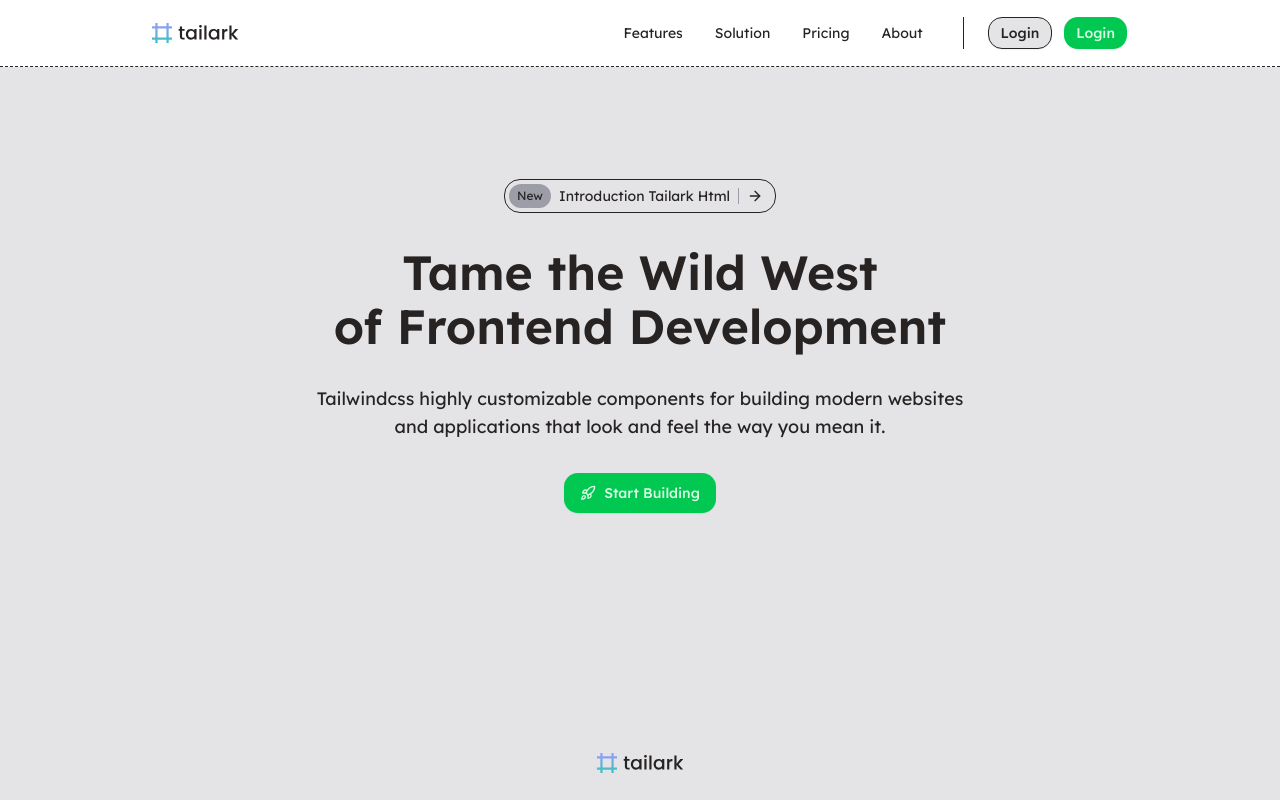
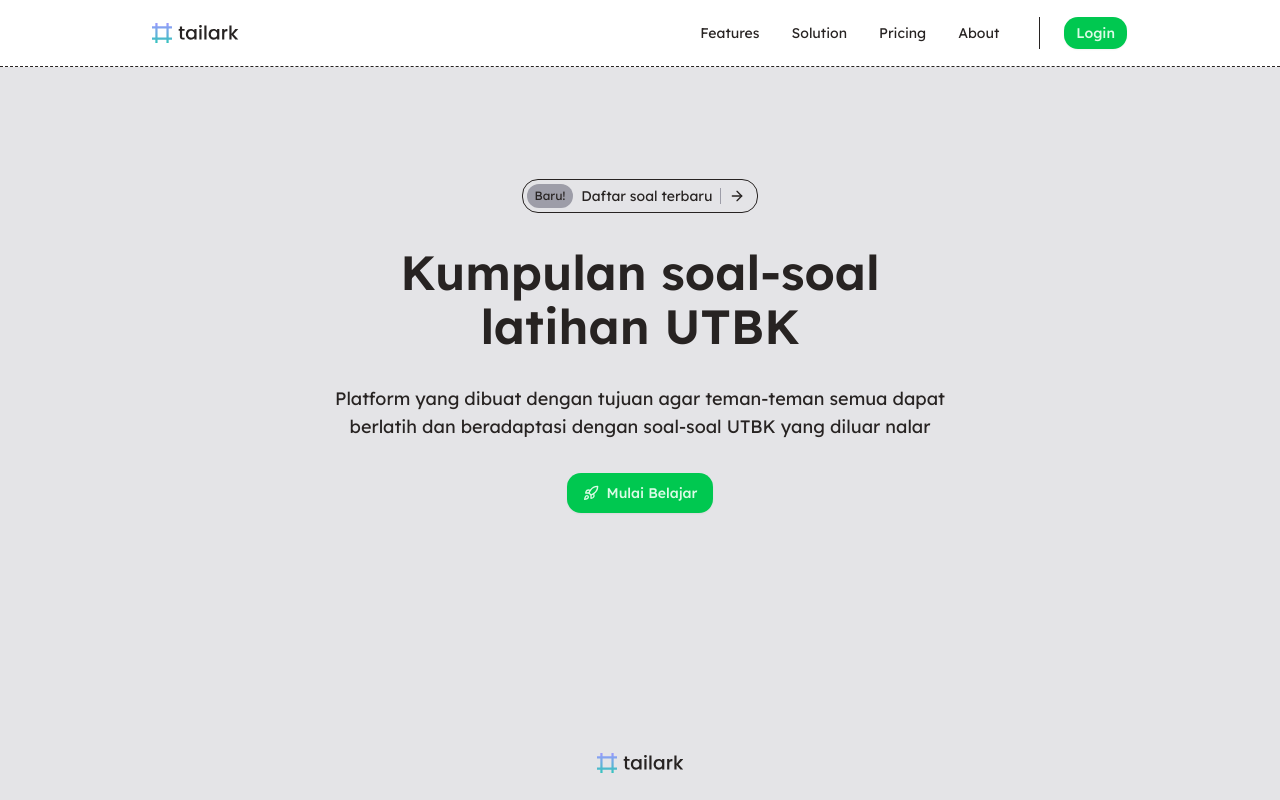
Before and after one commit to Treexle/belajar-utbk, a Next.js app: page / in a window 1280 px wide. Shown: the top 800 px of the page. Built offline with nearby package versions, Linux system fonts and the light colour scheme.

Commit message:
Hero : Adding Headline text

```diff
--- a/src/components/hero-section.tsx
+++ b/src/components/hero-section.tsx
@@ -57,7 +57,7 @@ export default function HeroSection() {
                       <li key={index}>
                         <Link
                           href={item.href}
-                          className="text-muted-foreground transition-transform hover:scale-125 hover:shadow-foreground block duration-150"
+                          className="text-muted-foreground transition-transform hover:underline block duration-150"
                         >
                           <span>{item.name}</span>
                         </Link>
@@ -65,18 +65,13 @@ export default function HeroSection() {
                     ))}
                   </ul>
                 </div>
-
                 <div className="flex w-full flex-col space-y-3 sm:flex-row sm:gap-3 sm:space-y-0 md:w-fit lg:border-l lg:pl-6">
-                  <Button asChild variant="outline" size="sm">
-                    <Link href="#">
-                      <span>Login</span>
-                    </Link>
-                  </Button>
                   <Button asChild size="sm">
                     <Link href="#">
                       <span>Login</span>
                     </Link>
                   </Button>
+                  {/* gonna add theme switcher here */}
                 </div>
               </div>
             </div>
@@ -93,21 +88,19 @@ export default function HeroSection() {
                   className="rounded-(--radius) mx-auto flex w-fit items-center gap-2 border p-1 pr-3"
                 >
                   <span className="bg-muted rounded-[calc(var(--radius)-0.25rem)] px-2 py-1 text-xs">
-                    New
+                    Baru!
                   </span>
-                  <span className="text-sm">Introduction Tailark Html</span>
+                  <span className="text-sm">Daftar soal terbaru</span>
                   <span className="bg-(--color-border) block h-4 w-px"></span>
 
                   <ArrowRight className="size-4" />
                 </Link>
 
                 <h1 className="mt-8 text-4xl font-semibold md:text-5xl xl:text-5xl xl:[line-height:1.125]">
-                  Tame the Wild West <br /> of Frontend Development
+                  Kumpulan soal-soal <br /> latihan UTBK
                 </h1>
                 <p className="mx-auto mt-8 hidden max-w-2xl text-wrap text-lg sm:block">
-                  Tailwindcss highly customizable components for building modern
-                  websites and applications that look and feel the way you mean
-                  it.
+                    Platform yang dibuat dengan tujuan agar teman-teman semua dapat berlatih dan beradaptasi dengan soal-soal UTBK yang diluar nalar
                 </p>
                 <p className="mx-auto mt-6 max-w-2xl text-wrap sm:hidden">
                   Highly customizable components for building modern websites
@@ -118,7 +111,7 @@ export default function HeroSection() {
                   <Button size="lg" asChild>
                     <Link href="#">
                       <Rocket className="relative size-4" />
-                      <span className="text-nowrap">Start Building</span>
+                      <span className="text-nowrap">Mulai Belajar </span>
                     </Link>
                   </Button>
                 </div>
```
